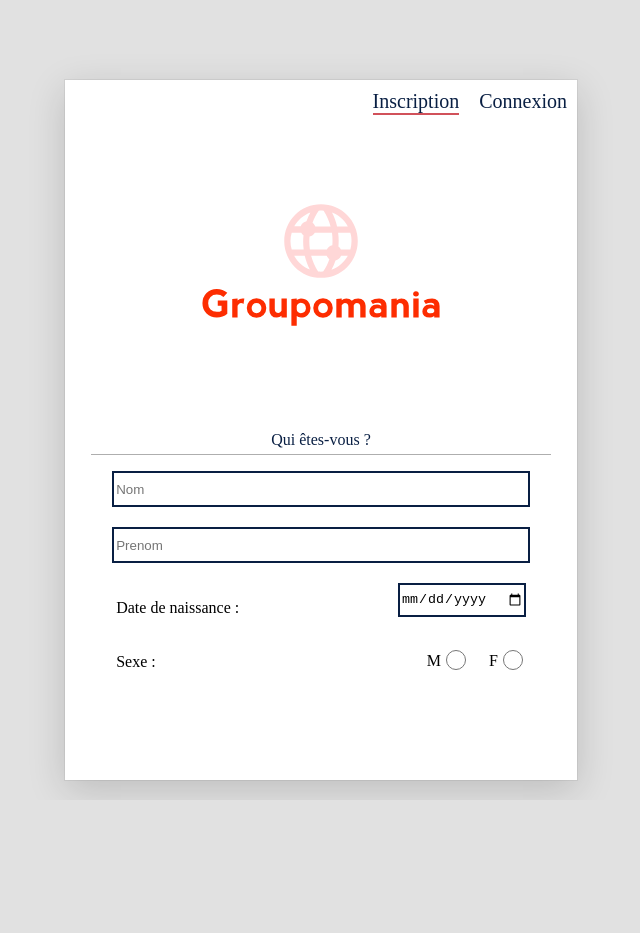
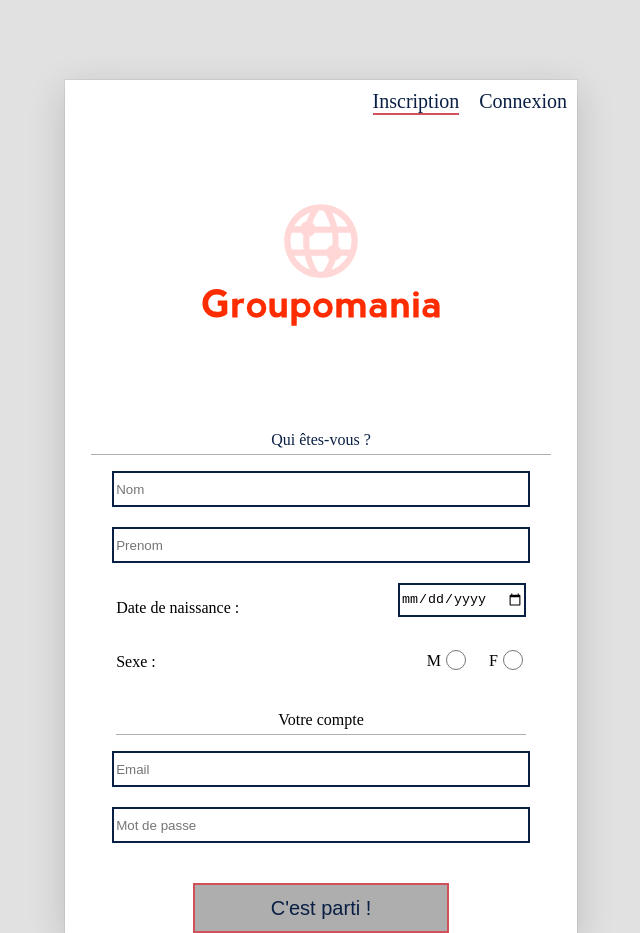
Before and after one commit to Salim-camara/CamaraMohamedSalim_7_15092021, a React (Create React App) app in the folder front-end/: page /inscription in a window 1280 px wide. Shown: the whole page, without its empty margins (319-959 px from the left). Before the commit the page ends 800 px from the top, so only its background shows below. Built offline with nearby package versions, Linux system fonts and the light colour scheme.

Commit message:
Avancement sur le visuel d'inscription

```diff
--- /dev/null
+++ b/front-end/src/LOGIN/Components/login.js
@@ -0,0 +1,21 @@
+import React from 'react';
+
+
+const Login = () => {
+    return (
+        <div className="login">
+
+            <form className="form">
+                <input type="text" placeholder="Email" className="form--input"></input>
+                <input type="text" placeholder="Mot de passe" className="form--input"></input>
+            </form>
+
+            <div className="connexion--error"></div>
+
+            <button className="button">C'est parti !</button>
+
+        </div>
+    )
+}
+
+export default Login;
--- a/front-end/src/LOGIN/Pages/inscription.js
+++ b/front-end/src/LOGIN/Pages/inscription.js
@@ -1,5 +1,6 @@
 import React from 'react';
 import Navigation from '../Components/nav';
+import Login from '../Components/login';
 
 const Inscription = () => {
     return (
@@ -39,6 +40,16 @@ const Inscription = () => {
 
 
             </div>
+
+            {/* bloc compte */}
+            <div className="compte">
+                <p className="compte--texte">Votre compte</p>
+
+                <Login />
+
+
+
+            </div>
         </div>
     )
 }
--- /dev/null
+++ b/front-end/src/LOGIN/Styles/components/_login.scss
@@ -0,0 +1,35 @@
+.login {
+    @include dsc();
+    width: 100%;
+}
+
+.form {
+    @include dsc();
+    width: 100%;
+
+    &--input {
+        width: 80%;
+        height: 30px;
+        margin-bottom: 20px;
+        border: 2px solid $primary-color;
+    }
+}
+
+.button {
+    width: 50%;
+    height: 50px;
+    margin-top: 20px;
+    background-color: $tertiary-color;
+    color: $primary-color;
+    font-size: 20px;
+    border: 2px solid $secondary-color;
+    transform: scale(1);
+
+    &:hover {
+        transform: scale(1.015);
+        background-color: lighten($color: $tertiary-color, $amount: 2.5%);
+        font-size: 22px;
+        transition-duration: 0.15s;
+
+    }
+}
--- a/front-end/src/LOGIN/Styles/main.scss
+++ b/front-end/src/LOGIN/Styles/main.scss
@@ -7,6 +7,7 @@
 
 // depuis components
 @import './components/nav';
+@import './components//login';
 
 // les différentes pages
 @import './pages/connexion';
--- a/front-end/src/LOGIN/Styles/pages/_connexion.scss
+++ b/front-end/src/LOGIN/Styles/pages/_connexion.scss
@@ -11,30 +11,30 @@
     background-color: white;
     box-shadow: $box-shadow;
 
-    &__form {
-        @include dsc();
-        width: 100%;
-    }
+    // &__form {
+    //     @include dsc();
+    //     width: 100%;
+    // }
 
-    &--button {
-        width: 50%;
-        height: 50px;
-        margin-top: 80px;
-        background-color: $tertiary-color;
-        color: $primary-color;
-        font-size: 20px;
-        border: 2px solid $secondary-color;
-        transform: scale(1);
+    // &--button {
+    //     width: 50%;
+    //     height: 50px;
+    //     margin-top: 80px;
+    //     background-color: $tertiary-color;
+    //     color: $primary-color;
+    //     font-size: 20px;
+    //     border: 2px solid $secondary-color;
+    //     transform: scale(1);
 
-        &:hover {
-            transform: scale(1.015);
-            background-color: lighten($color: $tertiary-color, $amount: 2.5%);
-            font-size: 22px;
-            transition-duration: 0.15s;
+    //     &:hover {
+    //         transform: scale(1.015);
+    //         background-color: lighten($color: $tertiary-color, $amount: 2.5%);
+    //         font-size: 22px;
+    //         transition-duration: 0.15s;
 
-        }
+    //     }
 
-    }
+    // }
 
 }
 
--- a/front-end/src/LOGIN/Styles/pages/_inscription.scss
+++ b/front-end/src/LOGIN/Styles/pages/_inscription.scss
@@ -7,7 +7,6 @@
     right: 0;
     @include dsc();
     width: 40%;
-    height: 700px;
     background-color: white;
     box-shadow: $box-shadow;
 }
@@ -78,3 +77,22 @@
         margin-top: 10px;
     }
 }
+
+.compte {
+    width: 100%;
+    @include dsc();
+
+    &--texte {
+        width: 80%;
+        text-align: center;
+
+        &::after {
+            content: "";
+            display: block;
+            height: 1px;
+            width: 100%;
+            background: $tertiary-color;
+            margin-top: 5px;
+        }
+    }
+}
```
